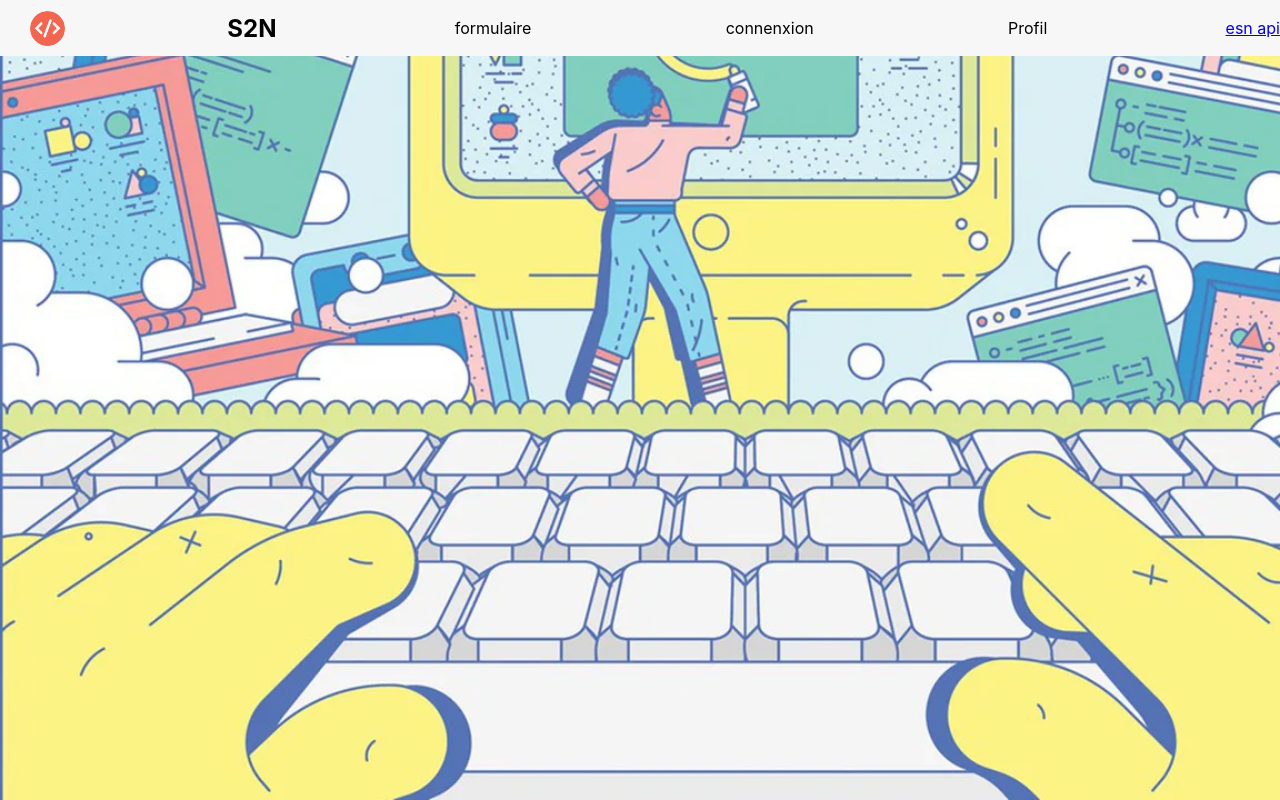
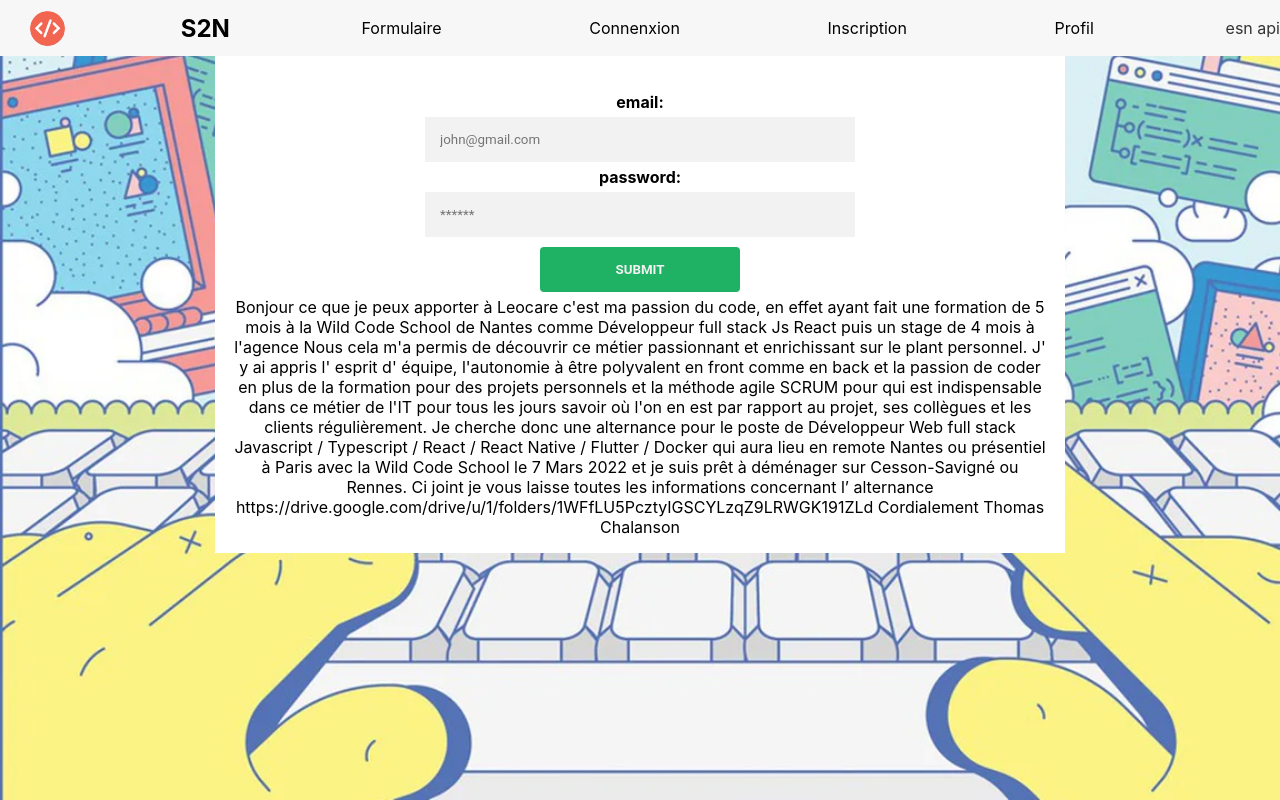
Before and after one commit to thomas37000/esn, a React (Create React App) app: page /users/sign-in in a window 1280 px wide. Built offline with nearby package versions, Linux system fonts and the light colour scheme; no server answers.

Commit message:
add some css card

```diff
--- a/src/components/Card/Card.css
+++ b/src/components/Card/Card.css
@@ -7,7 +7,7 @@
   margin: 0 5rem;
 }
 
-.card-container{
+.card-container {
   display: inline-flex;
   justify-content: space-around;
   padding: 30px 20px 0;
@@ -24,6 +24,14 @@
   background-color: #fff;
 }
 
+/* without a:link text decoration not working ! */
+.card-text,
+a:link,
+a:visited {
+  color: #333;
+  text-decoration: none;
+}
+
 .skeleton {
   position: relative;
   overflow: hidden;
@@ -37,7 +45,7 @@
 }
 
 .skeleton::before {
-  content: '';
+  content: "";
   position: absolute;
   display: block;
   width: 100%;
@@ -68,7 +76,6 @@
   }
 } */
 
-
 @media screen and (min-width: 200px) and (max-width: 640px) {
   .Card {
     padding: 0;
--- a/src/components/Card/Card.jsx
+++ b/src/components/Card/Card.jsx
@@ -10,7 +10,7 @@ export default function Card({
   rate,
   citie_name,
   techno_name,
-  idEntreprises
+  idEntreprises,
 }) {
   const frenchDate = new Date(created_at).toLocaleDateString();
 
@@ -24,8 +24,6 @@ export default function Card({
           <div className="card-Name">
             <h2>{s2n_name}</h2>
           </div>
-          <h3>{frenchDate}</h3>
-          <h4>{rate}</h4>
           <div className="cities">{citie_name}</div>
           <div className="technos">{techno_name}</div>
         </div>
--- /dev/null
+++ b/src/components/Form/Inscription.jsx
@@ -0,0 +1,74 @@
+import React, { useState } from "react";
+import axios from "axios";
+import "./Form.css";
+
+export default function Inscription() {
+  const [emails, setEmails] = useState("");
+  const [passwords, setPasswords] = useState("");
+
+  const { REACT_APP_SERVER_ADDRESS } = process.env;
+
+  const connexion = (event) => {
+    event.preventDefault();
+    if (emails || passwords) {
+      axios
+        .post("http://localhost:8080/users/sign-in", {
+          email: emails,
+          password: passwords,
+        })
+        .then((res) => {
+          console.log(res);
+        })
+        .catch((err) => console.log("error: ", err));
+    }
+  };
+
+  return (
+    <>
+      <div className="form-container">
+        <form onSubmit={connexion}>
+          <label htmlFor="name">
+            email:
+            <input
+              type="email"
+              name="email"
+              placeholder="john@gmail.com"
+              onChange={(event) => setEmails(event.target.value)}
+            />
+          </label>
+
+          <label htmlFor="name">
+            password:
+            <input
+              type="password"
+              name="password"
+              placeholder="******"
+              onChange={(event) => setPasswords(event.target.value)}
+            />
+          </label>
+
+          <input type="submit" value="Submit" className="submit" />
+        </form>
+        <div>
+          Bonjour ce que je peux apporter à Leocare c'est ma passion du code, en
+          effet ayant fait une formation de 5 mois à la Wild Code School de
+          Nantes comme Développeur full stack Js React puis un stage de 4 mois à
+          l'agence Nous cela m'a permis de découvrir ce métier passionnant et
+          enrichissant sur le plant personnel. J' y ai appris l' esprit d'
+          équipe, l'autonomie à être polyvalent en front comme en back et la
+          passion de coder en plus de la formation pour des projets personnels
+          et la méthode agile SCRUM pour qui est indispensable dans ce métier de
+          l'IT pour tous les jours savoir où l'on en est par rapport au projet,
+          ses collègues et les clients régulièrement. Je cherche donc une
+          alternance pour le poste de Développeur Web full stack Javascript /
+          Typescript / React / React Native / Flutter / Docker qui aura lieu en
+          remote Nantes ou présentiel à Paris avec la Wild Code School le 7 Mars
+          2022 et je suis prêt à déménager sur Cesson-Savigné ou Rennes. Ci
+          joint je vous laisse toutes les informations concernant l’ alternance
+          https://drive.google.com/drive/u/1/folders/1WFfLU5PcztyIGSCYLzqZ9LRWGK191ZLd
+          Cordialement Thomas Chalanson
+        </div>
+      </div>
+    </>
+  );
+}
--- a/src/components/Nav/Nav.jsx
+++ b/src/components/Nav/Nav.jsx
@@ -45,16 +45,21 @@ const Nav = () => {
       </div>
       <div className="nav-links">
         <Link to="/formulaire" className="name-link">
-          formulaire
+          Formulaire
         </Link>
       </div>
       <div className="nav-links">
         <Link to="/login" className="name-link">
-          connenxion
+          Connenxion
         </Link>
       </div>
       <div className="nav-links">
-        <Link to="/profil" className="name-link">
+        <Link to="/users/sign-in" className="name-link">
+          Inscription
+        </Link>
+      </div>
+      <div className="nav-links">
+        <Link to="/users/profil" className="name-link">
           Profil
         </Link>
       </div>
--- a/src/router/Routter.jsx
+++ b/src/router/Routter.jsx
@@ -1,5 +1,6 @@
 import React from "react";
 import { BrowserRouter as Router, Route, Routes } from "react-router-dom";
+import Inscription from "../components/Form/Inscription";
 import Connexion from "../components/Form/Connexion";
 import CardById from "../components/Card/CardById";
 import Entreprise from "../components/Entreprises";
@@ -16,7 +17,8 @@ const Routter = () => {
         <Route exact path="/" element={<Entreprise />} />
         <Route path="/formulaire" element={<Form />} />
         <Route path="/s2n/:id" element={<CardById />} />
-        <Route path="/login" element={<Connexion />} />
+        <Route path="/users/login" element={<Connexion />} />
+        <Route path="/users/sign-in" element={<Inscription />} />
       </Routes>
     </Router>
   );
```
